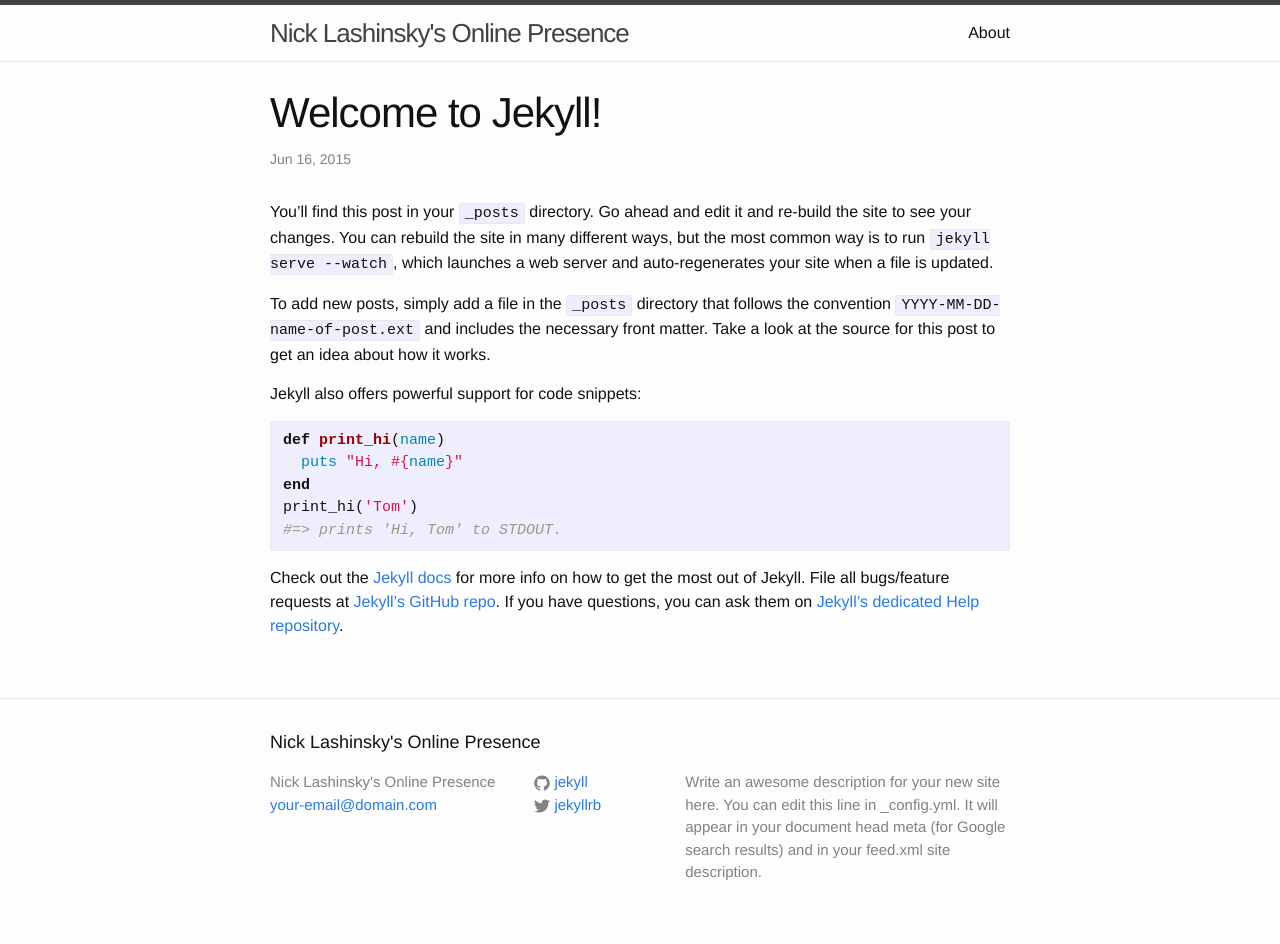
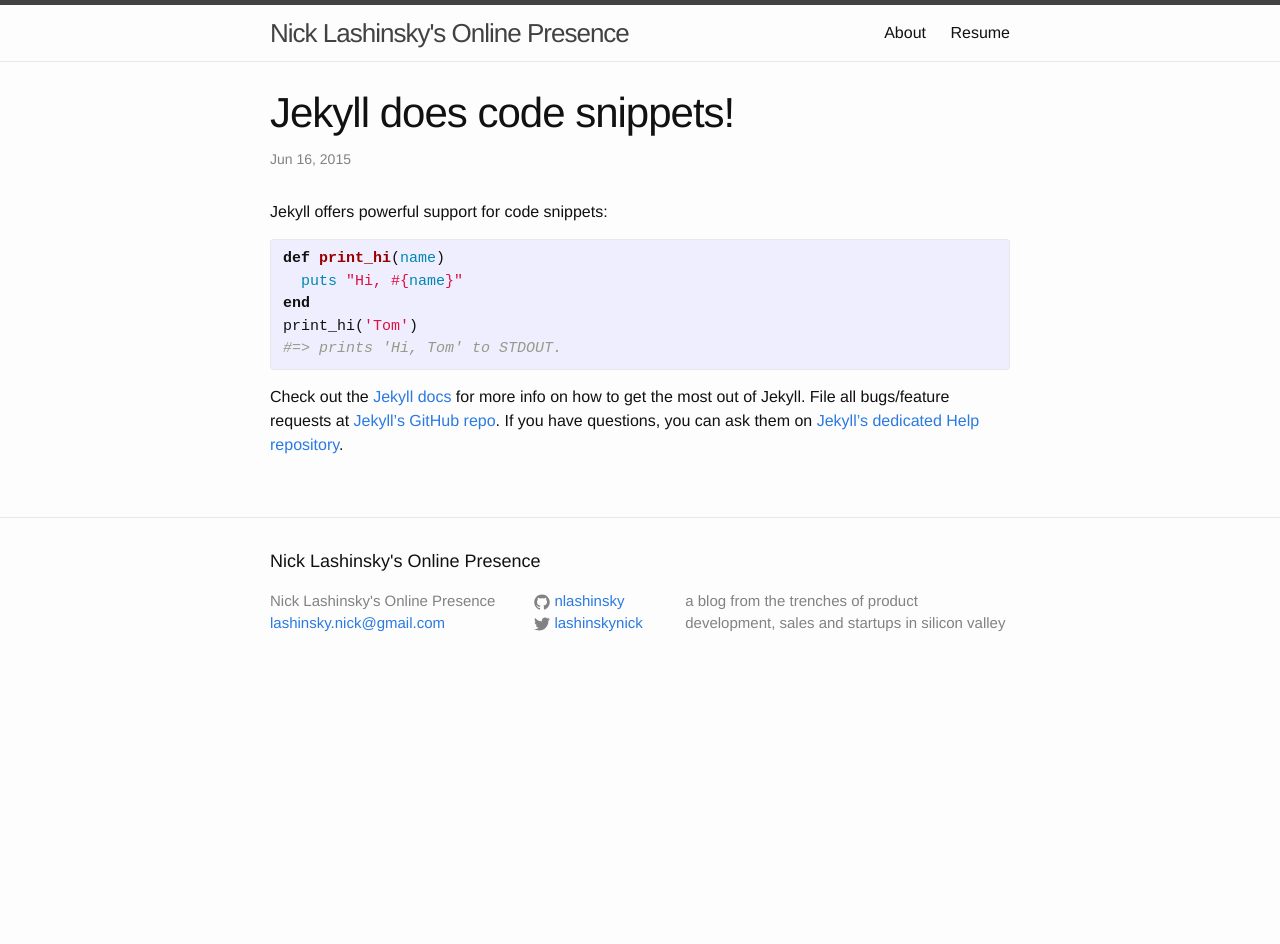
Before and after one commit to nlashinsky/nlashinsky.github.io, a Jekyll site: the page built from _posts/2015-06-16-welcome-to-jekyll.markdown, in a window 1280 px wide. Built offline with Jekyll 4.4.1, drawn with Linux system fonts in a browser that asks for light colours; after the commit the page ends 900 px from its top, so only the background shows below that.

Commit message:
updated to include resume

```diff
--- a/_config.yml
+++ b/_config.yml
@@ -1,14 +1,12 @@
 # Site settings
 title: Nick Lashinsky's Online Presence
-email: your-email@domain.com
+email: lashinsky.nick@gmail.com
 description: > # this means to ignore newlines until "baseurl:"
-  Write an awesome description for your new site here. You can edit this
-  line in _config.yml. It will appear in your document head meta (for
-  Google search results) and in your feed.xml site description.
+  a blog from the trenches of product development, sales and startups in silicon valley
 baseurl: "" # the subpath of your site, e.g. /blog/
-url: "http://yourdomain.com" # the base hostname & protocol for your site
-twitter_username: jekyllrb
-github_username:  jekyll
+url: "http://nicklashinsky.com" # the base hostname & protocol for your site
+twitter_username: lashinskynick
+github_username:  nlashinsky
 
 # Build settings
 markdown: kramdown
--- a/_posts/2015-06-16-welcome-to-jekyll.markdown
+++ b/_posts/2015-06-16-welcome-to-jekyll.markdown
@@ -1,14 +1,10 @@
 ---
 layout: post
-title:  "Welcome to Jekyll!"
+title:  "Jekyll does code snippets!"
 date:   2015-06-16 18:11:36
-categories: jekyll update
 ---
-You’ll find this post in your `_posts` directory. Go ahead and edit it and re-build the site to see your changes. You can rebuild the site in many different ways, but the most common way is to run `jekyll serve --watch`, which launches a web server and auto-regenerates your site when a file is updated.
 
-To add new posts, simply add a file in the `_posts` directory that follows the convention `YYYY-MM-DD-name-of-post.ext` and includes the necessary front matter. Take a look at the source for this post to get an idea about how it works.
-
-Jekyll also offers powerful support for code snippets:
+Jekyll offers powerful support for code snippets:
 
 {% highlight ruby %}
 def print_hi(name)
```
Also changed, not shown: Gemfile (added, +7 -0 lines), _drafts/hello-world.md (added, +6 -0 lines), _posts/2015-06-15-hello-world.md (added, +6 -0 lines), about.md (+2 -4 lines), resume.md (added, +7 -0 lines), Gemfile.lock (added), 2 other files.
